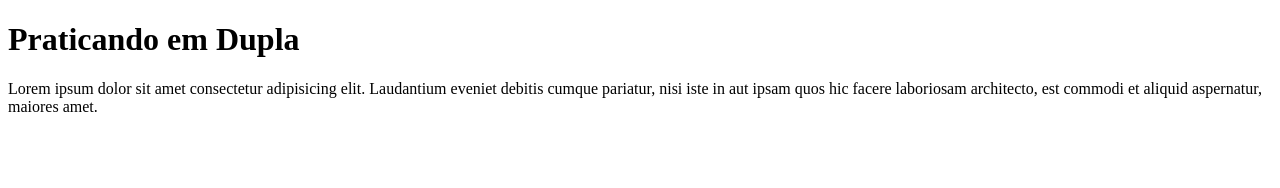
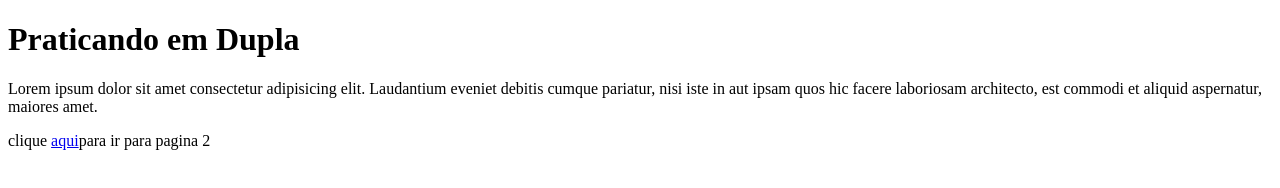
Before and after one commit to davisimplicionunescoelho/pratica_dupla, a plain HTML site: page index.html in a window 1280 px wide. Drawn offline with Linux system fonts and the light colour scheme.

Commit message:
para main

```diff
--- a/index.html
+++ b/index.html
@@ -9,5 +9,6 @@
 <body>
     <h1>Praticando em Dupla</h1>
     <p>Lorem ipsum dolor sit amet consectetur adipisicing elit. Laudantium eveniet debitis cumque pariatur, nisi iste in aut ipsam quos hic facere laboriosam architecto, est commodi et aliquid aspernatur, maiores amet.</p>
+    <p>clique <a href="nova_pagina.html">aqui</a>para ir para pagina 2</p>
 </body>
 </html>
```
